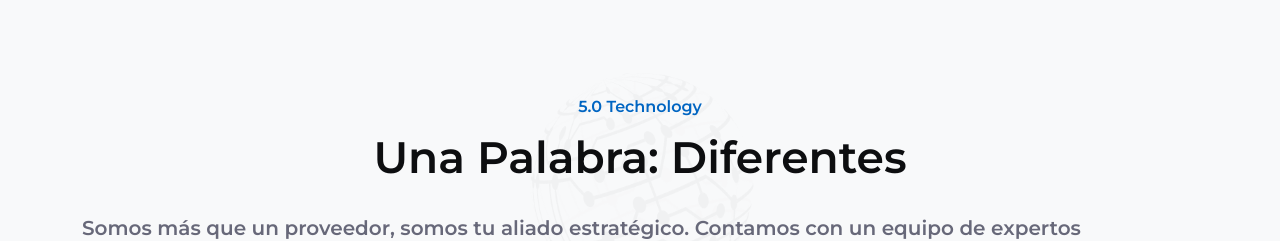
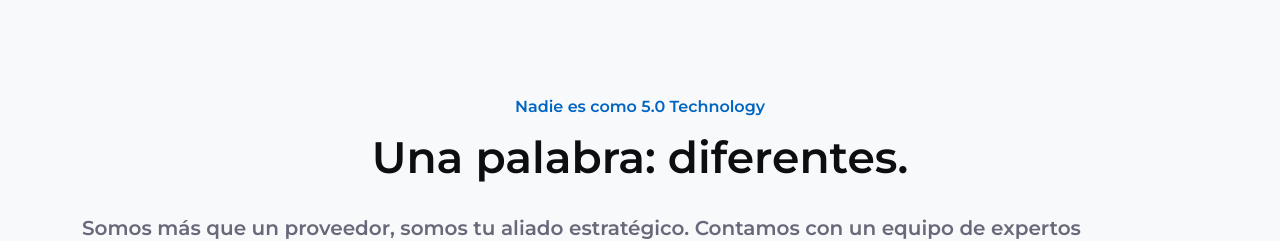
Before and after one commit to andrealejandrog/pagina_web_202540, a Next.js app in the folder Main-Files/: page / in a window 1280 px wide. Shown: the part 5100-5341 px from the top of the page. Built offline with nearby package versions, Linux system fonts and the light colour scheme; a web font is replaced by a local one.

Commit message:
Feature: adding image and en-es translation on differentiator section

```diff
--- a/Main-Files/src/app/Components/Project/Project1.jsx
+++ b/Main-Files/src/app/Components/Project/Project1.jsx
@@ -1,9 +1,12 @@
 "use client"
+import { useTranslations } from "@/app/hooks/useTranslations";
+import Image from 'next/image';
 import SectionTitle from "../Common/SectionTitle";
 import WatermarkBackground from "../Watermark/WatermarkBackground";
 
 
 const Project1 = () => {
+  const { t } = useTranslations();
 
   return (
     <WatermarkBackground
@@ -17,8 +20,8 @@
           <div className="col-lg-8 m-auto text-center">
             <div className="heading1">
               <SectionTitle
-                SubTitle="5.0 Technology"
-                Title="Una Palabra: Diferentes"
+                SubTitle={t('project.subTitle')}
+                Title={t('project.title')}
               ></SectionTitle>
             </div>
           </div>
@@ -26,8 +29,22 @@
 
         <div className="space30"></div>
         <div className="row">
-          <p>Somos más que un proveedor, somos tu aliado estratégico. Contamos con un equipo de expertos apasionados por la excelencia, comprometidos en ofrecer soluciones innovadoras y una experiencia única. Nos involucramos en cada proyecto con la misión de superar expectativas, garantizando resultados óptimos que realmente impulsen tu negocio.</p>
+          <p>{t('project.propuesta')}</p>
         </div>
+        <div className="space30"></div>
+        <Image
+          src={t('project.mainImage')}
+          alt="Proceso 5.0 Technology"
+          width={800}
+          height={533}
+          quality={100}
+          // className="solution-image img-fluid rounded"
+          style={{
+            objectFit: 'cover',
+            width: '100%',
+            height: '100%',
+          }}
+        />
       </div>
     </WatermarkBackground>
   );
--- a/Main-Files/src/app/Locales/en.json
+++ b/Main-Files/src/app/Locales/en.json
@@ -110,5 +110,11 @@
         ]
       }
     ]
+  },
+  "project": {
+    "subTitle": "No one is like 5.0 Technology",
+    "title": "One word: different.",
+    "propuesta" :"We are more than just a provider; we are your strategic ally. Our team of experts is passionate about excellence and committed to delivering innovative solutions and a unique experience. We get involved in every project with the mission of exceeding expectations, guaranteeing optimal results that truly drive your business.",
+    "mainImage":"/assets/img/icons/Diferenciador.jpeg"
   }
 }
--- a/Main-Files/src/app/Locales/es.json
+++ b/Main-Files/src/app/Locales/es.json
@@ -110,5 +110,11 @@
         ]
       }
     ]
+  },
+  "project": {
+    "subTitle": "Nadie es como 5.0 Technology",
+    "title": "Una palabra: diferentes.",
+    "propuesta" :"Somos más que un proveedor, somos tu aliado estratégico. Contamos con un equipo de expertos apasionados por la excelencia, comprometidos en ofrecer soluciones innovadoras y una experiencia única. Nos involucramos en cada proyecto con la misión de superar expectativas, garantizando resultados óptimos que realmente impulsen tu negocio.",
+    "mainImage":"/assets/img/icons/Diferenciador.jpeg"
   }
 }
```
